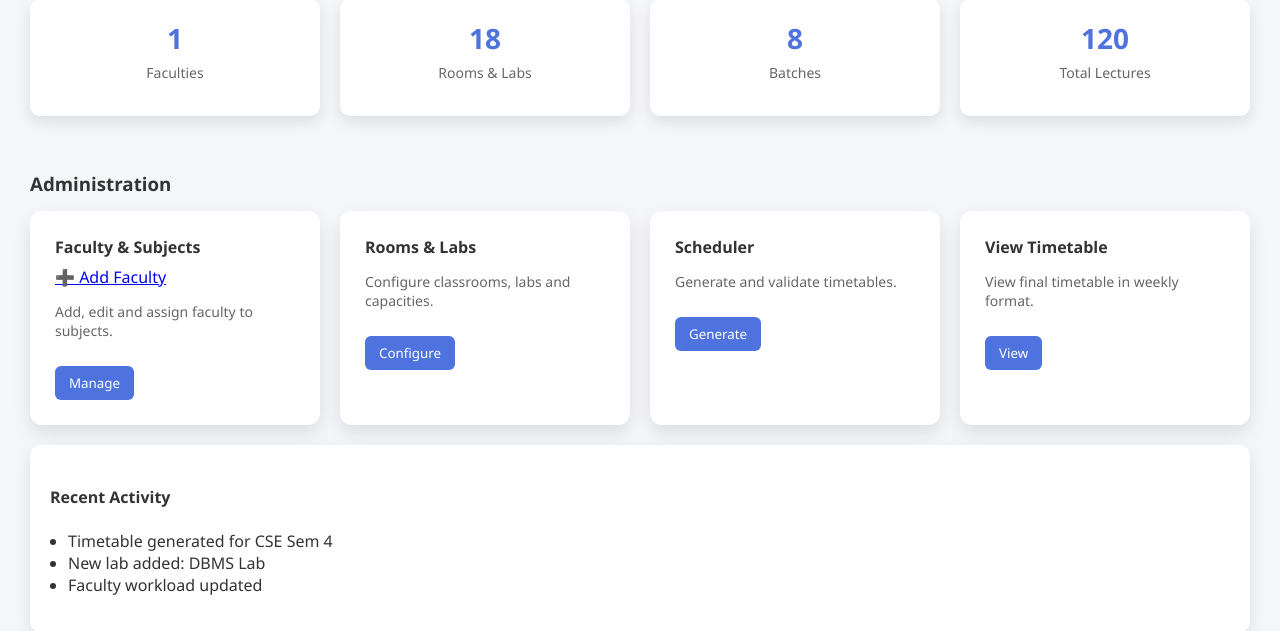
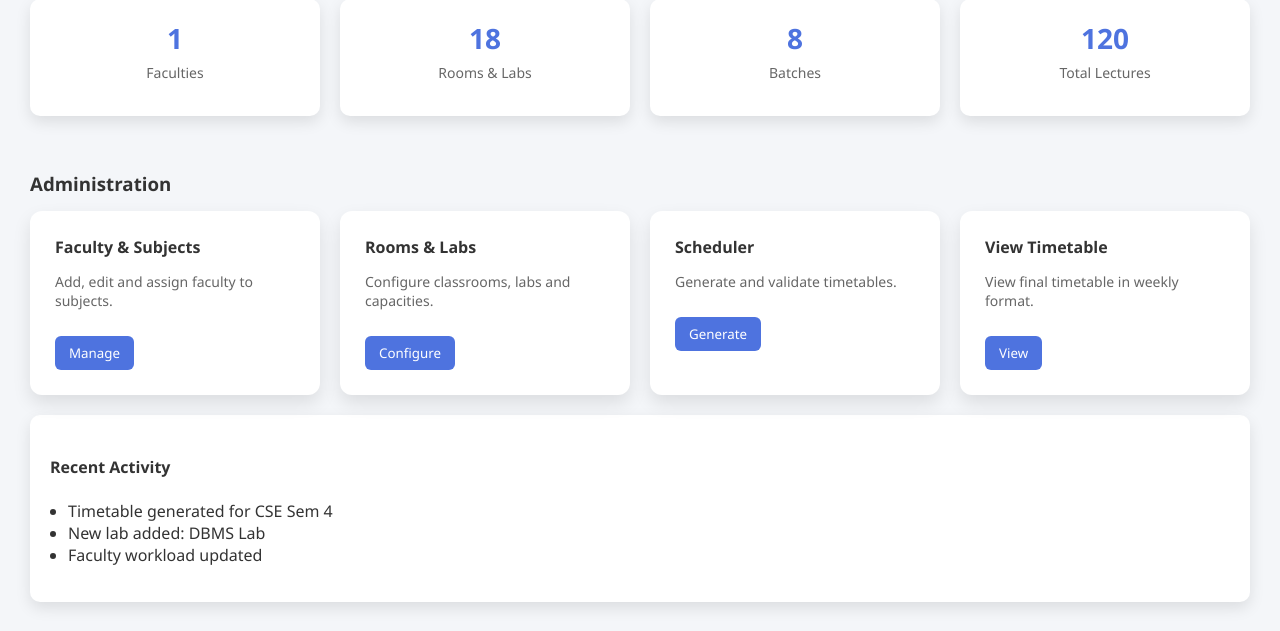
Before and after one commit to vhr1757/syncSchedule-timetable-generator, a Django app: page /admin_hm/ in a window 1280 px wide. Shown: the part 84-715 px from the top of the page. Run offline with Django 5.2, Linux system fonts and the light colour scheme; a user stored in the database is signed in; data comes from the database, SQL or seed files in the repository; both versions use the stored data as it was after the commit.

Commit message:
Some minimal changes

```diff
--- a/generator/templates/generator/admin/admin_home.html
+++ b/generator/templates/generator/admin/admin_home.html
@@ -27,7 +27,6 @@
 <div class="card-grid">
   <div class="card">
     <h4>Faculty & Subjects</h4>
-    <a href="{% url 'add_faculty' %}">➕ Add Faculty</a>
     <p>Add, edit and assign faculty to subjects.</p>
     <a href="{% url 'manage_users' %}"><button>Manage</button></a>
   </div>
```
Also changed, not shown: db.sqlite3.
